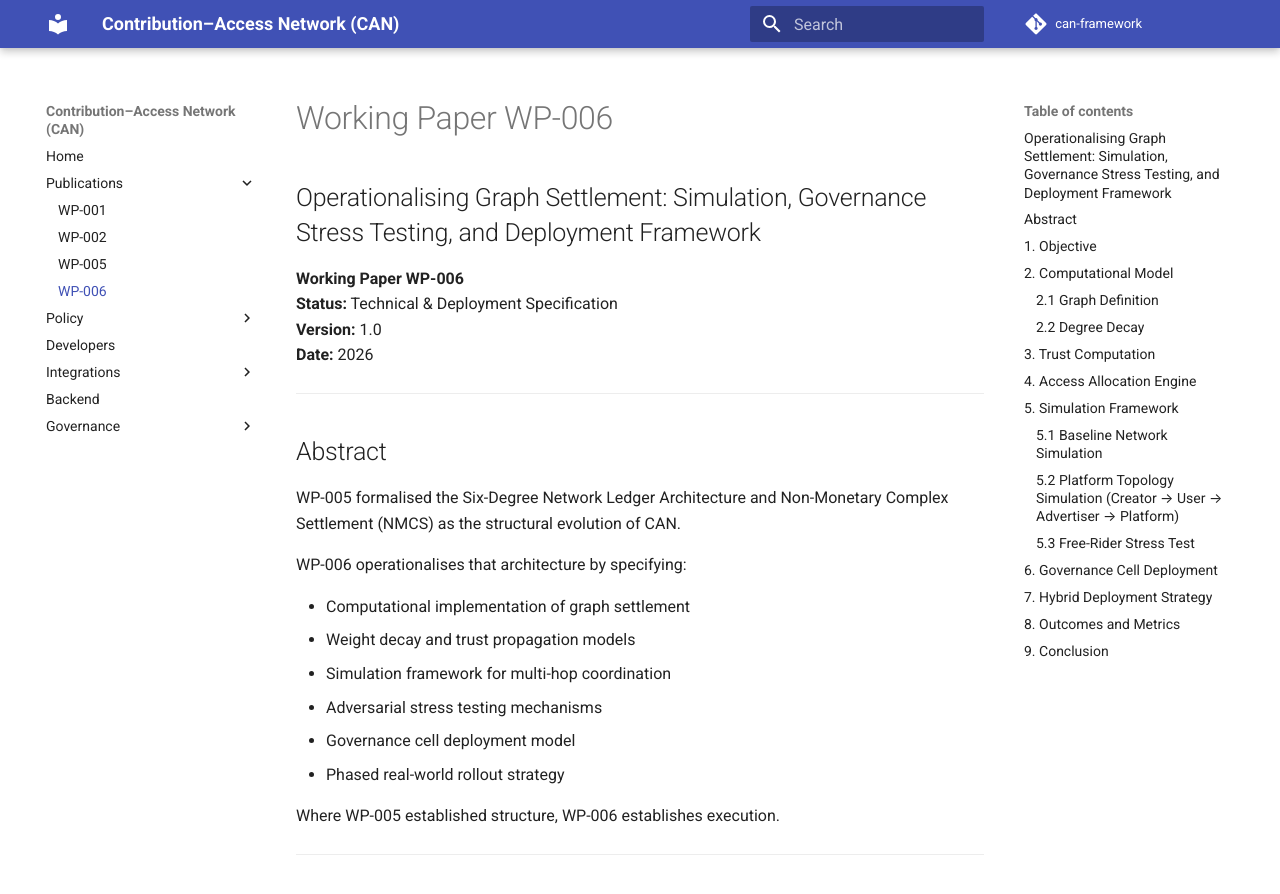
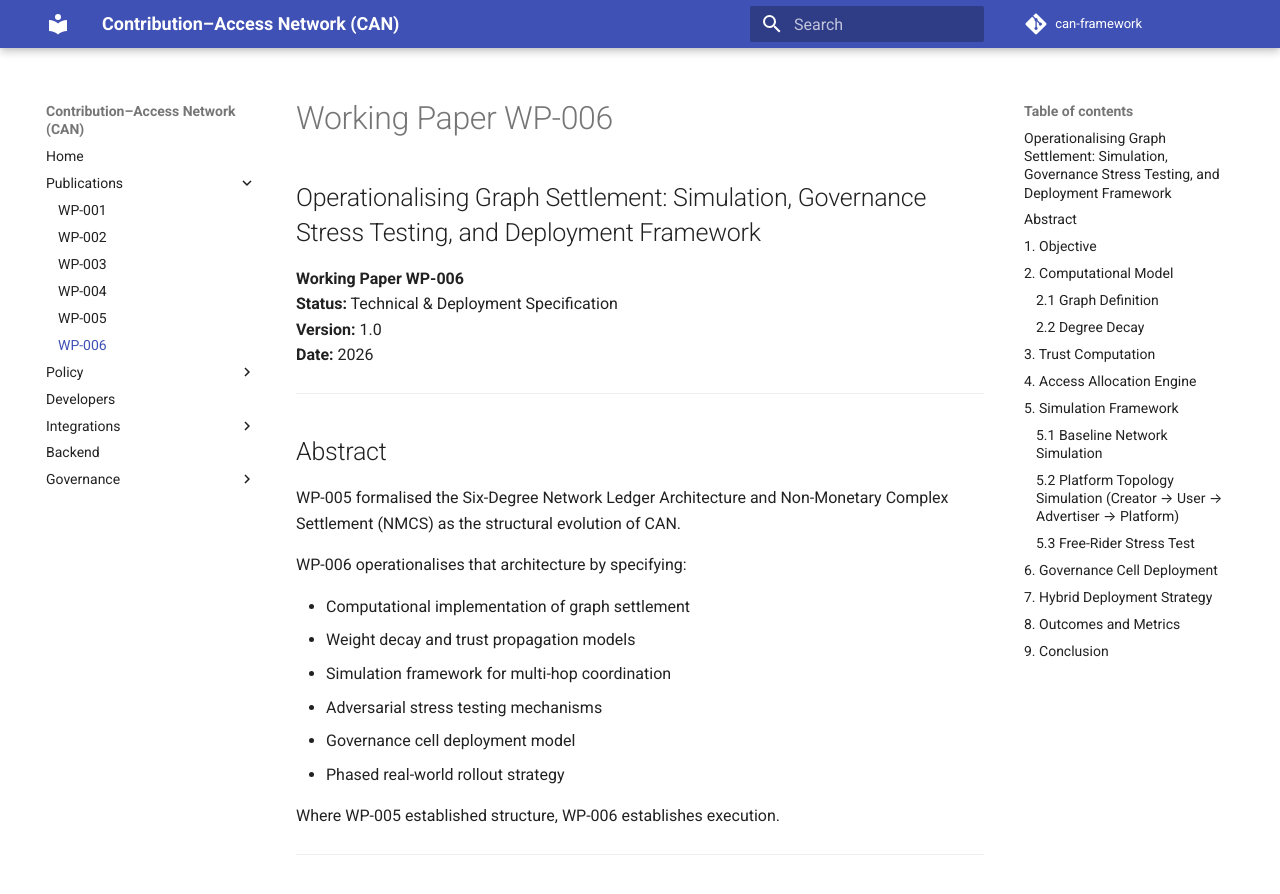
Before and after one commit to value-coordination-CAN/can-framework, an MkDocs documentation site: the page built from docs/publications/wp-006-operationalising-graph-settlement.md, in a window 1280 px wide and 900 px high. Shown: the top 894 px of the window. Built offline with MkDocs 1.6.1 and Material for MkDocs 9.7.7, drawn with Linux system fonts in a browser that asks for light colours; comment, search, counter and statistics services are not loaded.

```diff
--- a/mkdocs.yml
+++ b/mkdocs.yml
@@ -6,12 +6,15 @@
 repo_url: https://github.com/value-coordination-CAN/can-framework
 
 docs_dir: docs
+use_directory_urls: true
 
 nav:
   - Home: index.md
   - Publications:
       - WP-001: publications/wp-001-network-value.md
       - WP-002: publications/wp-002-practical-post-money-allocation.md
+      - WP-003: publications/wp-003-gaming-coordination.md
+      - WP-004: publications/wp-004-moving-beyond-money.md
       - WP-005: publications/wp-005-six-degree-network-ledger.md
       - WP-006: publications/wp-006-operationalising-graph-settlement.md
   - Policy:
```
